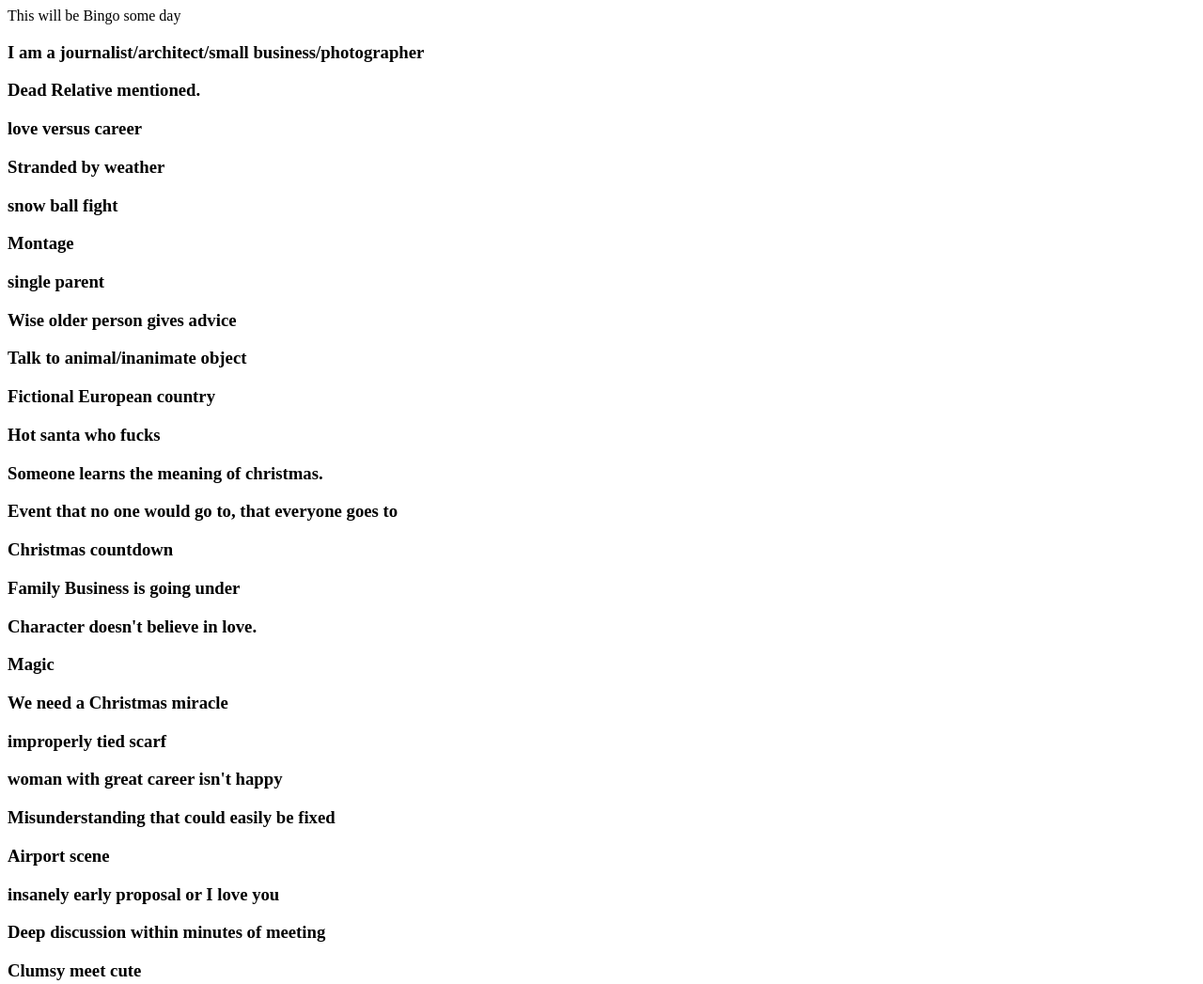
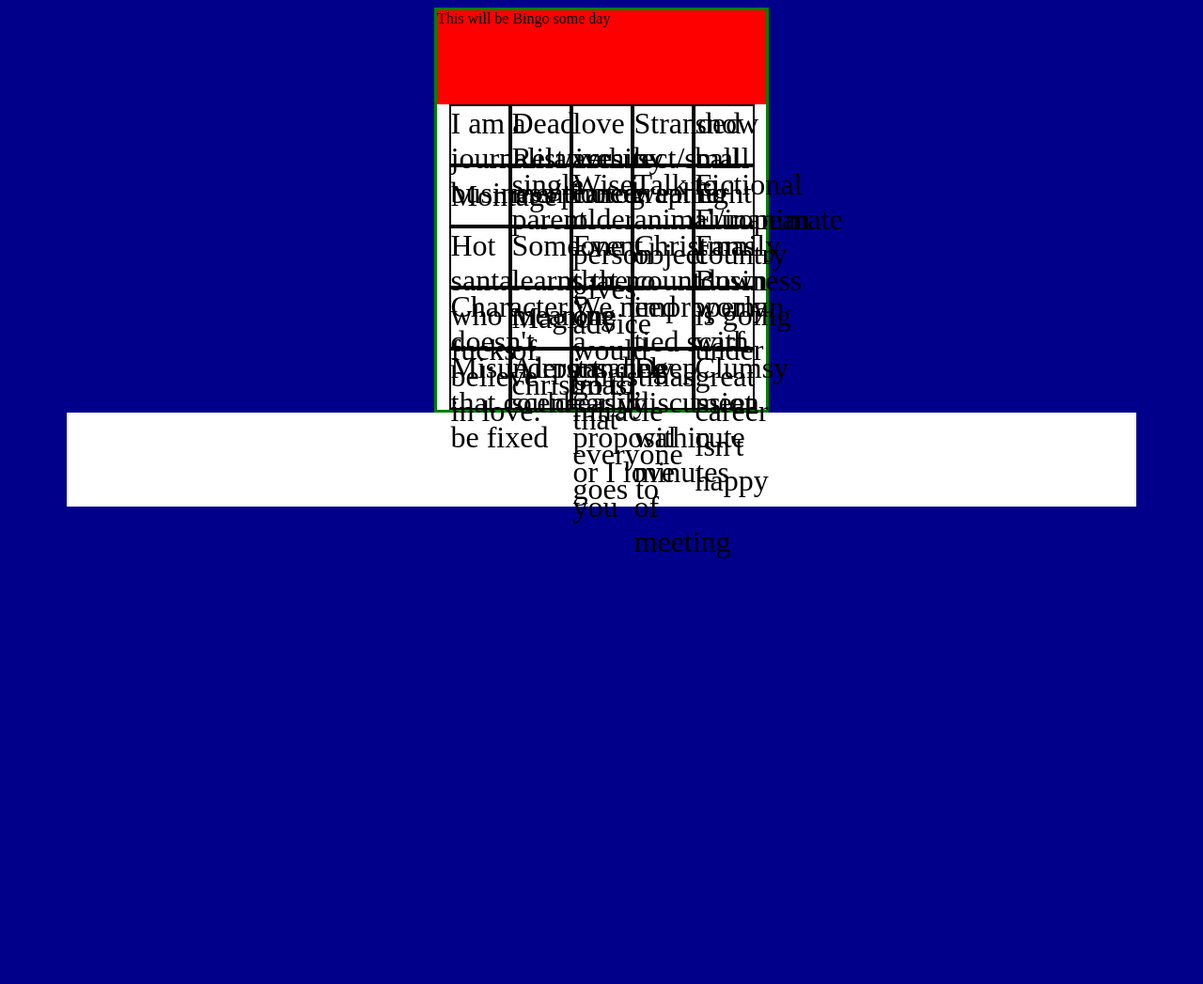
Before and after one commit to jl232367/christmasbingo, a plain HTML site: page index.html in a window 1280 px wide. Shown: the whole page at 94% size. After the commit the page ends 800 px from the top, so only its background shows below. Drawn offline with Linux system fonts and the light colour scheme.

Commit message:
Got basic function and layout running.  Need to add reset button and other features

```diff
--- a/index.html
+++ b/index.html
@@ -14,11 +14,12 @@
     </head>
     <body>
 
-        <div class="contianer" id="gameContainer">
+        <div class="container" id="gameContainer">
             <div class="bingoTitle">This will be Bingo some day</div>
             <div class="bingoBoard" id="boardContainer"></div>
-            <div class="bingoFooter"></div>
+
         </div>
+        <div class="bingoFooter"></div>
         <!--[if lt IE 7]>
             <p class="browsehappy">You are using an <strong>outdated</strong> browser. Please <a href="#">upgrade your browser</a> to improve your experience.</p>
         <![endif]-->
--- a/index.js
+++ b/index.js
@@ -94,7 +94,7 @@ let boardGenerator = () => {
     let boardContainerElement = document.getElementById("boardContainer");
     for (let i = 0; i < 25; i++) {
         let optionContainer = document.createElement("div")
-        let optionText = document.createElement("h3")
+        let optionText = document.createElement("p")
         let optionTextFromArray = currentBingoOptions[i];
         optionContainer.setAttribute("id", "optioncontainer" + i);
         optionContainer.setAttribute("class", "optionContainer");
--- a/style.css
+++ b/style.css
@@ -0,0 +1,54 @@
+body {
+    background-color: darkblue;
+}
+p {
+    font-size: 2.5vw;
+    margin: auto;
+
+}
+.container {
+    margin: auto;
+    width: 350px;
+    border: 3px solid green;
+    background-color: white;
+    display: flex;
+    flex-wrap: wrap;
+}
+.bingoBoard{
+    height: 100%;
+    width: 325px;
+    margin: auto;
+    display: flex;
+    flex-wrap: wrap;
+    justify-content: space-evenly;
+    align-items: stretch;
+    align-content: space-between;
+}
+.optionContainer {
+
+
+    width: 61px;
+    height: 61px;
+    min-height: 19%;
+    display: flex;
+    flex-wrap: wrap;
+
+
+
+
+    border: 2px solid black;
+}
+
+.bingoTitle {
+    background-color: red;
+    height: 100px;
+    width: 100%;
+    margin: auto;
+}
+
+.bingoFooter {
+    background-color: white;
+    margin: auto;
+    width: 90%;
+    height: 100px;
+}
```
